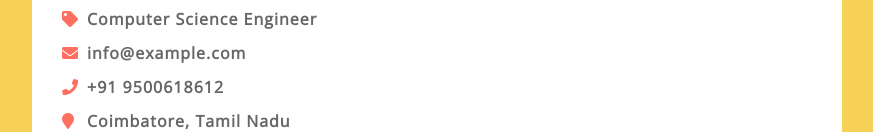
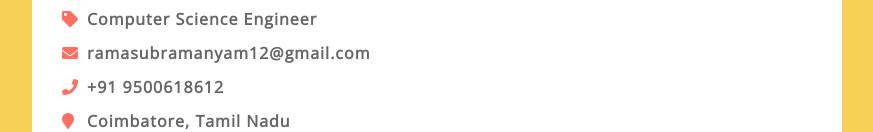
Before and after one commit to ram121606/ram121606.github.io, a plain HTML site: page index.html in a window 1280 px wide. Shown: the part 4194-4326 px from the top of the page, without its empty margins (368-1241 px from the left). Drawn offline with nearby package versions, Linux system fonts and the light colour scheme.

Commit message:
added email

```diff
--- a/index.html
+++ b/index.html
@@ -346,7 +346,7 @@
                                 <div class="contact-info">
                                     <p><i class="fa fa-user"></i>Ramasubramanyam P</p>
                                     <p><i class="fa fa-tag"></i>Computer Science Engineer</p>
-                                    <p><i class="fa fa-envelope"></i><a href="mailto:ramasubramanyam12@gmail.com">info@example.com</a></p>
+                                    <p><i class="fa fa-envelope"></i><a href="mailto:ramasubramanyam12@gmail.com">ramasubramanyam12@gmail.com</a></p>
                                     <p><i class="fa fa-phone"></i><a href="tel:+919500618612">+91 9500618612</a></p>
                                     <p><i class="fa fa-map-marker"></i>Coimbatore, Tamil Nadu</p>
                                     <div class="social">
```
